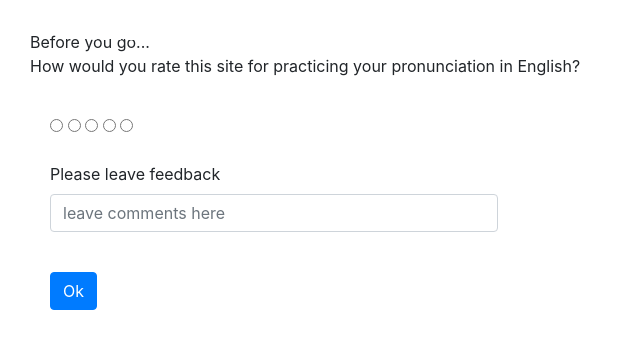
After one commit to CFettig/SeniorDesign, a Flask app: page /get_feedback in a window 1280 px wide. The commit adds this page. Shown: the top 359 px of the page, without its empty margins (0-640 px from the left). Run offline with Flask 2, Linux system fonts and the light colour scheme; parts of the project's set-up code (start-up, migrations or seed data) failed here and were passed over; some libraries are stand-ins or nearby versions.

Commit message:
added rating form

```diff
--- a/asr_tool/main.py
+++ b/asr_tool/main.py
@@ -5,7 +5,8 @@ import csv, io, requests as req
 from datetime import datetime
 from random import randint
 from .extensions import db
-from .models import Transcript, LessonContent, MinPair, PracticedPair, User
+from .models import Transcript, LessonContent, MinPair, PracticedPair, UserInfo, Rating
+# from .models import *
 from .phonetics import compare_words, get_phonemes
 from .auth import role_required
 from .mailing import send_email
@@ -112,20 +113,26 @@ def new_prompt():
 def practice_sound(sound):
     update_page('sound_practice')
 
-    transcript = Transcript.query.filter_by(id=session.get('transcript_id')).first()
+    trans_id = session.get('transcript_id')
+    if trans_id:
+        transcript = Transcript.query.filter_by(id=session.get(trans_id)).first()
 
-    if sound not in transcript.practiced_sounds:
-        transcript.practiced_sounds += sound + ':'
+        if sound not in transcript.practiced_sounds:
+            transcript.practiced_sounds += sound + ':'
 
-    db.session.add(transcript)
-    db.session.commit()
+        db.session.add(transcript)
+        db.session.commit()
 
     content = LessonContent.query.filter_by(sound=sound).first()
-    print(LessonContent.query.all())
-    # The line below fails because LessonContent is empty
-    #min_pairs = MinPair.query.filter_by(lesson_id=content.sound)
+    if content:
+        min_pairs = MinPair.query.filter_by(lesson_id=content.sound)
 
-    #return render_template('sound_practice.html', content=content, min_pairs=min_pairs)
+        return render_template('sound_practice.html', content=content, min_pairs=min_pairs)
+
+    else:
+        return "this lesson content has not been made   "
+
+
 
 #extracting sounds for user to practice
 @main.route('/pronunciation/<actual>/<intended>')
@@ -192,7 +199,12 @@ def end_practice():
     if session.get('transcript_id'):
         session.pop('transcript_id')
 
-    return redirect(url_for('main.profile'))
+    user = UserInfo.query.filter_by(user_id=current_user.id).one()
+
+    if (user.num_practice_sess == 1) or (user.num_practice_sess % 10 == 0):
+        return redirect(url_for('main.get_feedback'))
+    else:
+        return redirect(url_for('main.profile'))
 
 #email practice report to teacher
 @main.route('/email_practice_report', methods=['POST'])
@@ -214,6 +226,22 @@ def email_practice_report():
     send_email(recipient, 'PRACTICE REPORT', 'practice_report.html', report=report)
 
     return 'success'
+
+@main.route('/get_feedback', methods=['GET', 'POST'])
+def get_feedback():
+    if request.method=='POST':
+        rating = request.form.get('rating')
+        feedback = request.form.get('feedback')
+
+        new_rating = Rating(rating=rating, feedback=feedback)
+
+        db.session.add(new_rating)
+        db.session.commit()
+
+        return redirect(url_for('main.profile'))
+
+    else:
+        return render_template('rating.html')
 
 #displays transcript information for all users
 @main.route('/view_research_data', methods=['GET'])
--- a/asr_tool/templates/demographics.html
+++ b/asr_tool/templates/demographics.html
@@ -3,7 +3,7 @@
 <h1>Page 2</h1>
 <p>Before you start, we'd like to collect some info. You are not required to answer any of these questions</p>
 <div style="padding: 30px;">
-    <form method="POST" action="/demographics"
+    <form method="POST" action="{{ url_for('auth.demographics', user=user) }}"
         style="background-color: white; width: 40%; border-radius: 10px; padding: 20px;">
         <div class="form-group">
             <label for="age">What is your age?</label>
--- /dev/null
+++ b/asr_tool/templates/rating.html
@@ -0,0 +1,23 @@
+{% extends 'base.html' %}
+
+{% block content %}
+<div style="padding: 30px;">
+    <p>Before you go...<br>How would you rate this site for practicing your pronunciation in English?</p>
+    <form method="POST" action="{{ url_for('main.get_feedback') }}"
+        style="background-color: white; width: 40%; border-radius: 10px; padding: 20px;">
+
+        <div class="form-group">
+            <input type="radio" class="" id="rating1" name="rating" value="1">
+            <input type="radio" class="" id="rating2" name="rating" value="2">
+            <input type="radio" class="" id="rating3" name="rating" value="3">
+            <input type="radio" class="" id="rating4" name="rating" value="4">
+            <input type="radio" class="" id="rating5" name="rating" value="5">
+            <br>
+            <br>
+            <label for="feedback">Please leave feedback</label>
+            <input type="text" name="feedback" class="form-control" id="feedback" placeholder="leave comments here">
+        </div><br>
+
+        <button type="submit" class="btn btn-primary">Ok</button>
+    </form>
+{% endblock %}
--- a/asr_tool/templates/sound_practice.html
+++ b/asr_tool/templates/sound_practice.html
@@ -15,7 +15,6 @@
 
     <audio id="sound2" src="{{ url_for('static', filename=content.example_audio_female) }}" preload="auto"></audio>
     <button onclick="document.getElementById('sound2').play();">Voice 2</button>
-
 
     <h3>Compare</h3>
     <ul>
--- a/asr_tool/templates/student_profile.html
+++ b/asr_tool/templates/student_profile.html
@@ -16,7 +16,7 @@
       <p class="card-text">
         {% if post.practiced_sounds %}
         <small>sounds you practiced during this session: practice again?
-          {% for sound in post.serialize().practiced_sounds.split(',') %}
+          {% for sound in post.serialize().practiced_sounds.split(':') %}
           <a href="{{ url_for('main.practice_sound', sound=sound) }}">{{ sound }}</a>
           {% endfor %}
         </small>
```
Also changed, not shown: asr_tool/auth.py (+6 -9 lines), asr_tool/models.py (+8 -0 lines), asr_tool/templates/teacher_profile.html (deleted, +0 -34 lines), asr_tool/forms.py (deleted), 1 other file.
